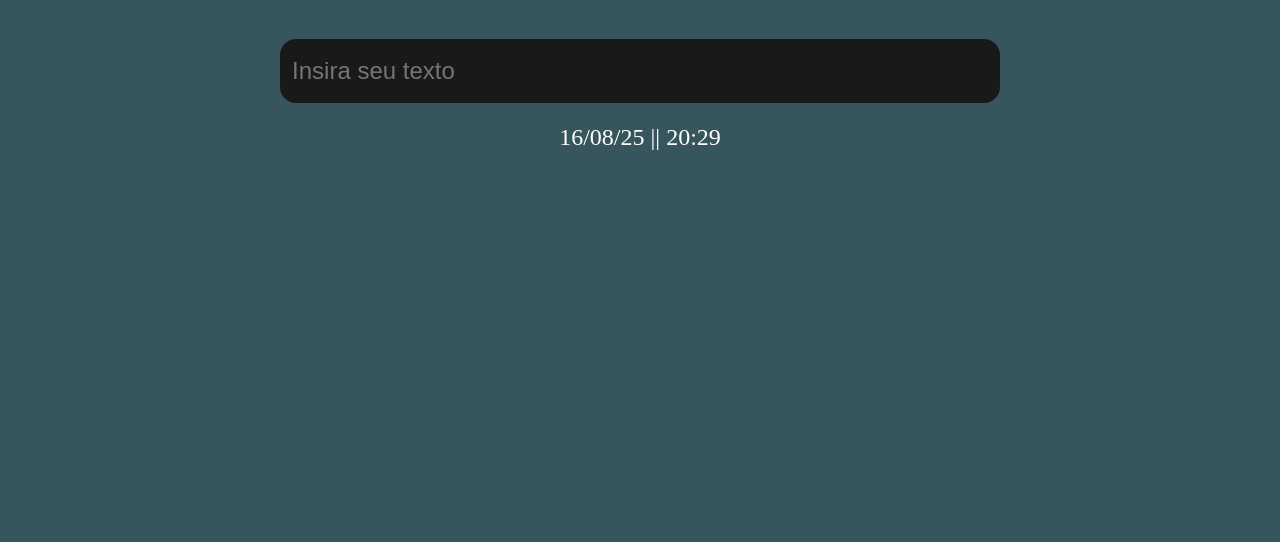
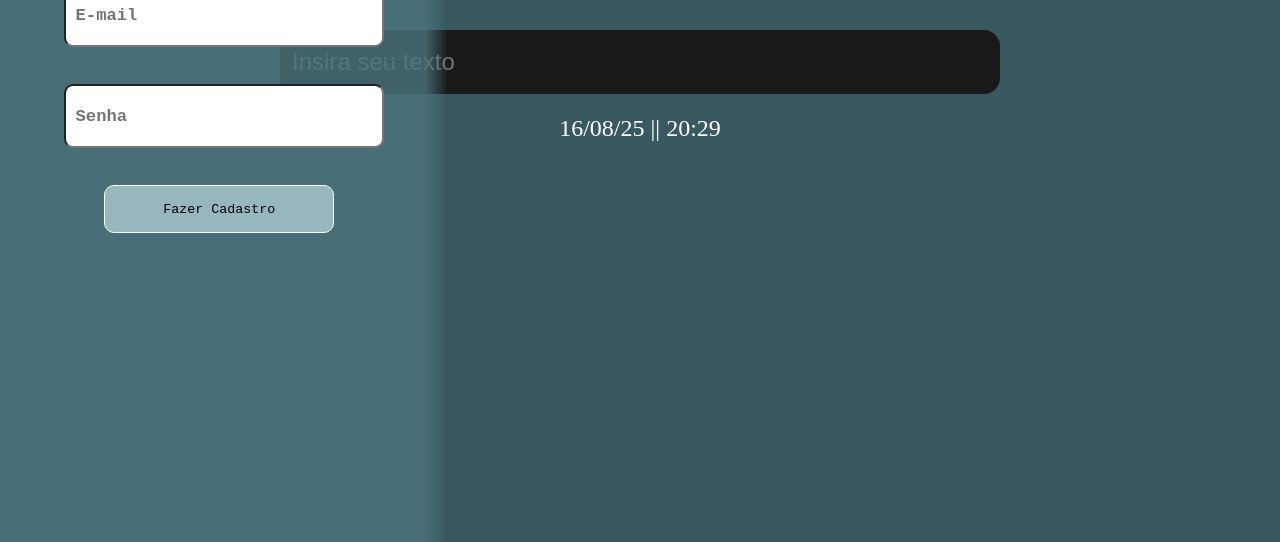
Before and after one commit to Joao-Vitor-Piccolo/todolistapp, a plain HTML site: page src/staticFiles/index.html in a window 1280 px wide. Shown: the part 258-800 px from the top of the page. Drawn offline with Linux system fonts and the light colour scheme; some packages are replaced by stand-ins of ours; a script that the page names is missing.

Commit message:
login page

```diff
--- a/src/staticFiles/index.html
+++ b/src/staticFiles/index.html
@@ -4,11 +4,11 @@
     <meta charset="UTF-8">
     <meta name="viewport" content="width=device-width, initial-scale=1.0">
     <link rel="stylesheet" href="./src/css/styles.css">
-     <!-- FRAMEWORK EXTERNO -->
      <script src="https://cdn.jsdelivr.net/npm/sweetalert2@11"></script>
     <title>Lista Tarefas</title>
 </head>
 <body>
+
     <div class="container">
     <header>
         <h1>Take action.</h1>
@@ -20,7 +20,16 @@
 
     </main>
     </div>
-    <!-- JS EXTERNO -->
+            <div id="login">
+            <h2>Login</h2>
+            <form action="/enviar" method="post">
+            <input type="text" id="nome" name="nome" placeholder="Usuario" required><br><br>
+
+            <input type="email" id="email" name="email" placeholder="E-mail" required><br><br>
+
+            <input type="password" id="senha" name="senha" placeholder="Senha" required><br><br>
+            <button id="cadastro">Fazer Cadastro</button>
+        </div>
     <script src="./src/js/main.js"></script>
 </body>
 
--- a/src/staticFiles/src/css/styles.css
+++ b/src/staticFiles/src/css/styles.css
@@ -2,7 +2,6 @@
 
 *{
     margin: 0;
-    padding: 1px;
     box-sizing: border-box;
 }
 
@@ -11,11 +10,69 @@ html{
 }
 
 body{
-    background: #36555c;
+    background: #36555cfa;
     display: flex;
 }
 
+#login{
+    padding: 2.7rem;
+    transition: all 0.3s ease;
+    font-family: monospace;
+    font-size: 4vmin;
+    display: flex;
+    flex-direction: column;
+    align-items: center;
+    z-index: 2;
+    background-color: #4d757ec9;
+    height: 100vh;
+    width: 35vw;
+    mask-image: linear-gradient(to right, black 95%, transparent 100%);
+
+}
+
+#login h2{
+    margin-bottom: 15%;
+    color: white;
+}
+
+#login input{
+    font-family: monospace;
+    font-size: 1.7rem;
+    font-weight: bolder;
+    width: 25vw;
+    height: 5vmax;
+    border-radius: .9rem;
+    padding: 3%;
+}
+
+#login input:focus{
+    font-weight: 50;
+    width: 26vw;
+    transition: all 0.4s ease;
+}
+
+button{
+    margin-left: 12.5%;
+    background-color: #adcad1c9;
+    font-family: monospace;
+    border-radius: 1rem;
+    border: 1px solid rgb(255, 255, 255);
+    width: 18vw;
+    height: 6vh;
+}
+
+#login #cadastro:hover{
+    font-weight: 1000;
+    transition: all 0.2s ease;
+    width: 18.9vw;
+    height: 6.5vh;
+    cursor: pointer;
+    color: white;
+}
+
 .container{
+    position: absolute;
+    z-index: 1;
     margin: 1px auto;
     display: flex;
     align-items: center;
@@ -43,7 +100,7 @@ body{
     color: white;
 }
 
-input{
+.container input{
     padding: 1.2rem;
     font-size: 3vmin;
     transition: .5s;
--- a/src/staticFiles/src/js/main.js
+++ b/src/staticFiles/src/js/main.js
@@ -7,8 +7,6 @@ const validarCampo=()=>{
  if(document.getElementById("task").value == "") valida = true;
  return valida;
 }
-
-
 
 
 function atualizarRelogio() {
```
Also changed, not shown: 4 other files.
